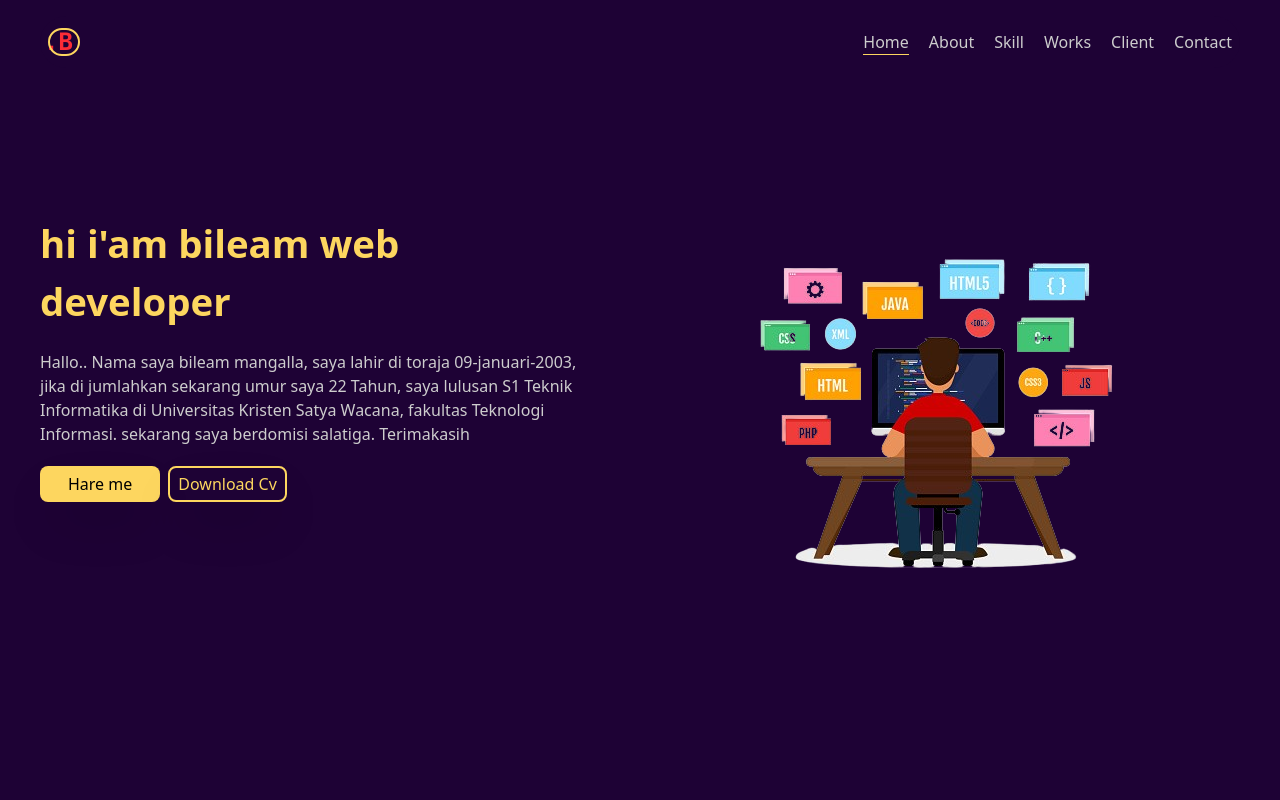
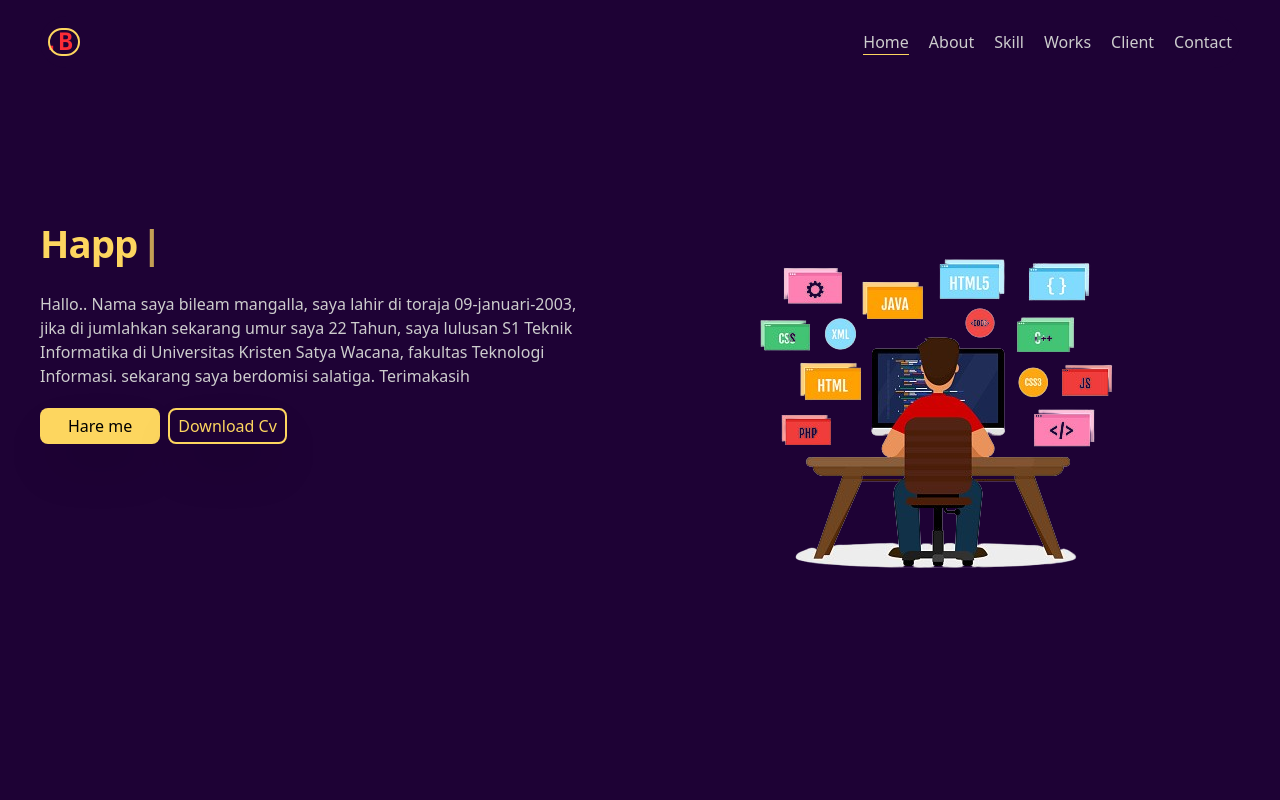
Before and after one commit to bileam/Portofolio, a React (Vite) app: page / in a window 1280 px wide. Shown: the top 800 px of the page. Built offline with nearby package versions, Linux system fonts and the light colour scheme.

Commit message:
update terkini

```diff
--- a/package.json
+++ b/package.json
@@ -12,6 +12,7 @@
   "dependencies": {
     "@tailwindcss/vite": "^4.1.17",
     "axios": "^1.13.2",
+    "gsap": "^3.14.2",
     "react": "^19.2.0",
     "react-dom": "^19.2.0",
     "react-router-dom": "^7.9.6",
--- /dev/null
+++ b/src/Components/Animasi/TextType.jsx
@@ -0,0 +1,194 @@
+"use client";
+
+import {
+  useEffect,
+  useRef,
+  useState,
+  createElement,
+  useMemo,
+  useCallback,
+} from "react";
+import { gsap } from "gsap";
+
+const TextType = ({
+  text,
+  as: Component = "div",
+  typingSpeed = 50,
+  initialDelay = 0,
+  pauseDuration = 2000,
+  deletingSpeed = 30,
+  loop = true,
+  className = "",
+  showCursor = true,
+  hideCursorWhileTyping = false,
+  cursorCharacter = "|",
+  cursorClassName = "",
+  cursorBlinkDuration = 0.5,
+  textColors = [],
+  variableSpeed,
+  onSentenceComplete,
+  startOnVisible = false,
+  reverseMode = false,
+  ...props
+}) => {
+  const [displayedText, setDisplayedText] = useState("");
+  const [currentCharIndex, setCurrentCharIndex] = useState(0);
+  const [isDeleting, setIsDeleting] = useState(false);
+  const [currentTextIndex, setCurrentTextIndex] = useState(0);
+  const [isVisible, setIsVisible] = useState(!startOnVisible);
+  const cursorRef = useRef(null);
+  const containerRef = useRef(null);
+
+  const textArray = useMemo(
+    () => (Array.isArray(text) ? text : [text]),
+    [text]
+  );
+
+  const getRandomSpeed = useCallback(() => {
+    if (!variableSpeed) return typingSpeed;
+    const { min, max } = variableSpeed;
+    return Math.random() * (max - min) + min;
+  }, [variableSpeed, typingSpeed]);
+
+  const getCurrentTextColor = () => {
+    if (textColors.length === 0) return;
+    return textColors[currentTextIndex % textColors.length];
+  };
+
+  useEffect(() => {
+    if (!startOnVisible || !containerRef.current) return;
+
+    const observer = new IntersectionObserver(
+      (entries) => {
+        entries.forEach((entry) => {
+          if (entry.isIntersecting) {
+            setIsVisible(true);
+          }
+        });
+      },
+      { threshold: 0.1 }
+    );
+
+    observer.observe(containerRef.current);
+    return () => observer.disconnect();
+  }, [startOnVisible]);
+
+  useEffect(() => {
+    if (showCursor && cursorRef.current) {
+      gsap.set(cursorRef.current, { opacity: 1 });
+      gsap.to(cursorRef.current, {
+        opacity: 0,
+        duration: cursorBlinkDuration,
+        repeat: -1,
+        yoyo: true,
+        ease: "power2.inOut",
+      });
+    }
+  }, [showCursor, cursorBlinkDuration]);
+
+  useEffect(() => {
+    if (!isVisible) return;
+
+    let timeout;
+
+    const currentText = textArray[currentTextIndex];
+    const processedText = reverseMode
+      ? currentText.split("").reverse().join("")
+      : currentText;
+
+    const executeTypingAnimation = () => {
+      if (isDeleting) {
+        if (displayedText === "") {
+          setIsDeleting(false);
+          if (currentTextIndex === textArray.length - 1 && !loop) {
+            return;
+          }
+
+          if (onSentenceComplete) {
+            onSentenceComplete(textArray[currentTextIndex], currentTextIndex);
+          }
+
+          setCurrentTextIndex((prev) => (prev + 1) % textArray.length);
+          setCurrentCharIndex(0);
+          timeout = setTimeout(() => {}, pauseDuration);
+        } else {
+          timeout = setTimeout(() => {
+            setDisplayedText((prev) => prev.slice(0, -1));
+          }, deletingSpeed);
+        }
+      } else {
+        if (currentCharIndex < processedText.length) {
+          timeout = setTimeout(
+            () => {
+              setDisplayedText(
+                (prev) => prev + processedText[currentCharIndex]
+              );
+              setCurrentCharIndex((prev) => prev + 1);
+            },
+            variableSpeed ? getRandomSpeed() : typingSpeed
+          );
+        } else if (textArray.length >= 1) {
+          if (!loop && currentTextIndex === textArray.length - 1) return;
+          timeout = setTimeout(() => {
+            setIsDeleting(true);
+          }, pauseDuration);
+        }
+      }
+    };
+
+    if (currentCharIndex === 0 && !isDeleting && displayedText === "") {
+      timeout = setTimeout(executeTypingAnimation, initialDelay);
+    } else {
+      executeTypingAnimation();
+    }
+
+    return () => clearTimeout(timeout);
+    // eslint-disable-next-line react-hooks/exhaustive-deps
+  }, [
+    currentCharIndex,
+    displayedText,
+    isDeleting,
+    typingSpeed,
+    deletingSpeed,
+    pauseDuration,
+    textArray,
+    currentTextIndex,
+    loop,
+    initialDelay,
+    isVisible,
+    reverseMode,
+    variableSpeed,
+    onSentenceComplete,
+  ]);
+
+  const shouldHideCursor =
+    hideCursorWhileTyping &&
+    (currentCharIndex < textArray[currentTextIndex].length || isDeleting);
+
+  return createElement(
+    Component,
+    {
+      ref: containerRef,
+      className: `inline-block whitespace-pre-wrap tracking-tight ${className}`,
+      ...props,
+    },
+    <span
+      className="inline"
+      style={{ color: getCurrentTextColor() || "inherit" }}
+    >
+      {displayedText}
+    </span>,
+    showCursor && (
+      <span
+        ref={cursorRef}
+        className={`ml-1 inline-block opacity-100 ${
+          shouldHideCursor ? "hidden" : ""
+        } ${cursorClassName}`}
+      >
+        {cursorCharacter}
+      </span>
+    )
+  );
+};
+
+export default TextType;
--- a/src/Components/Home.jsx
+++ b/src/Components/Home.jsx
@@ -1,5 +1,6 @@
 import gambar1 from "../assets/Gambar/noBGgambar.png";
 import Zoom_in from "./Animasi/Zoom_in";
+import TextType from "../Components/Animasi/TextType";
 const Home = () => {
   return (
     <div
@@ -8,11 +9,15 @@
     >
       <div className="flex md:flex-row flex-col ">
         <div className="flex flex-col flex-1 gap-5 order-2 md:order-1">
-          <Zoom_in>
-            <h1 className="dark:text-kuning  font-bold text-center md:text-start w-[90%] md:w-[60%]  text-[1.9rem] md:text-[2.4rem]">
-              hi i'am bileam <span className="typing">web developer</span>
-            </h1>
-          </Zoom_in>
+          <div className="dark:text-kuning  font-bold text-center md:text-start w-[90%] md:max-w-[80%]  text-[1.9rem] md:text-[2.4rem]">
+            <TextType
+              text={["Hi i'am Bileam", "I'am Web Developers", "Happy coding!"]}
+              typingSpeed={75}
+              pauseDuration={1500}
+              showCursor={true}
+              cursorCharacter="|"
+            />
+          </div>
 
           <Zoom_in>
             <p className="dark:text-t-fonta md:text-[1rem] text-[0.8rem]   md:text-start text-justify  w-[90%]">
--- a/src/Components/Navbar.jsx
+++ b/src/Components/Navbar.jsx
@@ -1,17 +1,49 @@
-import { useState } from "react";
+import { useEffect, useState } from "react";
 import { Link } from "react-scroll";
 
 const Navbar = ({ isDark, setDark }) => {
   const [active, setActive] = useState("home");
   const [click, setClick] = useState(false);
+  const [showNavbar, setShowNavbar] = useState(true);
+  const [lastScrollY, setLastScrollY] = useState(0);
   const scrollTo = (id) => {
     document.getElementById(id).scrollIntoView({ behavior: "smooth" });
     setActive(id);
   };
   //   console.log(click);
 
+  useEffect(() => {
+    const handleScroll = () => {
+      // mengambil posisi scroll sekarang
+      // window.scrollY = jarak scroll dari atas halaman (px)
+      const currentScrolly = window.scrollY;
+      // Jika scroll sekarang LEBIH BESAR dari scroll sebelumnya   artinya user sedang scroll ke BAWAH, dan sudah lebih dari 80px
+      if (currentScrolly > lastScrollY && currentScrolly > 80) {
+        //scroll ke bawah
+        setShowNavbar(false);
+      } else {
+        // scroll keatas
+        setShowNavbar(true);
+      }
+      // Simpan posisi scroll SEKARANG
+      // supaya bisa dibandingkan pada scroll berikutnya
+      setLastScrollY(currentScrolly);
+    };
+
+    // Pasang event listener scroll ke window
+    // Setiap scroll → handleScroll dipanggil
+    window.addEventListener("scroll", handleScroll);
+    // Cleanup:
+    // Saat komponen di-unmount atau effect dijalankan ulang
+    // event listener dihapus agar tidak menumpuk
+    return () => window.removeEventListener("scroll", handleScroll);
+  }, [lastScrollY]); // useEffect akan dijalankan ulang setiap lastScrollY berubah
   return (
-    <nav className="md:container   mx-auto py-4 px-3 lg:px-10 fixed top-0 right-0 left-0 z-100 dark:bg-bacg">
+    <nav
+      className={`md:container transition-all duration-500 ease-in-out ${
+        showNavbar ? "translate-y-0" : "-translate-y-full"
+      }   mx-auto py-4 px-3 lg:px-10 fixed top-0 right-0 left-0 z-100 dark:bg-bacg`}
+    >
       <div className="flex md:flex-row relative  justify-between md:items-center md:dark:bg-bacg md:rounded-full p-2">
         <div className="flex items-center justify-between  w-full md:w-auto pr-2 md:pr-0">
           {/* <h1 className="text-kuning text-[1.5rem] font-semibold">.Bileam</h1>
```
Also changed, not shown: 1 other file (tests, documents, lock files or other folders).
